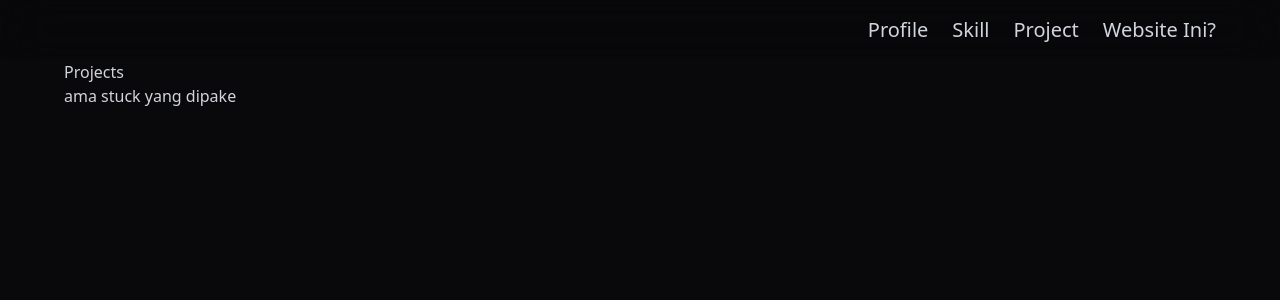
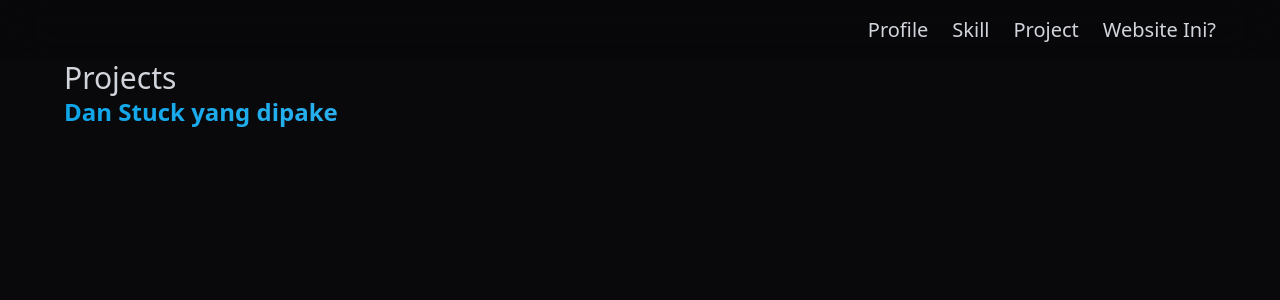
Before and after one commit to rikarani/rikarani.github.io, a React (Vite) app: page / in a window 1280 px wide. Both pictures are taken after a click on the button "Project". Shown: the top 300 px of the page. Built offline with nearby package versions, Linux system fonts and the light colour scheme; a web font is replaced by a local one.

Commit message:
konten placeholder

```diff
--- a/src/components/About.tsx
+++ b/src/components/About.tsx
@@ -1,8 +1,8 @@
 export default function About(): React.JSX.Element {
   return (
     <div className="text-gray-300">
-      <h1>About</h1>
-      <h6>dan yang lainnya</h6>
+      <h1 className="text-3xl font-medium">About</h1>
+      <h6 className="bg-gradient-to-r from-sky-500 to-sky-300 bg-clip-text text-2xl font-semibold text-transparent">Dan yang lainnya</h6>
     </div>
   );
 }
--- a/src/components/Projects.tsx
+++ b/src/components/Projects.tsx
@@ -1,8 +1,8 @@
 export default function Projects(): React.JSX.Element {
   return (
     <div className="text-gray-300">
-      <h1>Projects</h1>
-      <h6>ama stuck yang dipake</h6>
+      <h1 className="text-3xl font-medium">Projects</h1>
+      <h6 className="bg-gradient-to-r from-sky-500 to-sky-300 bg-clip-text text-2xl font-semibold text-transparent">Dan Stuck yang dipake</h6>
     </div>
   );
 }
```
